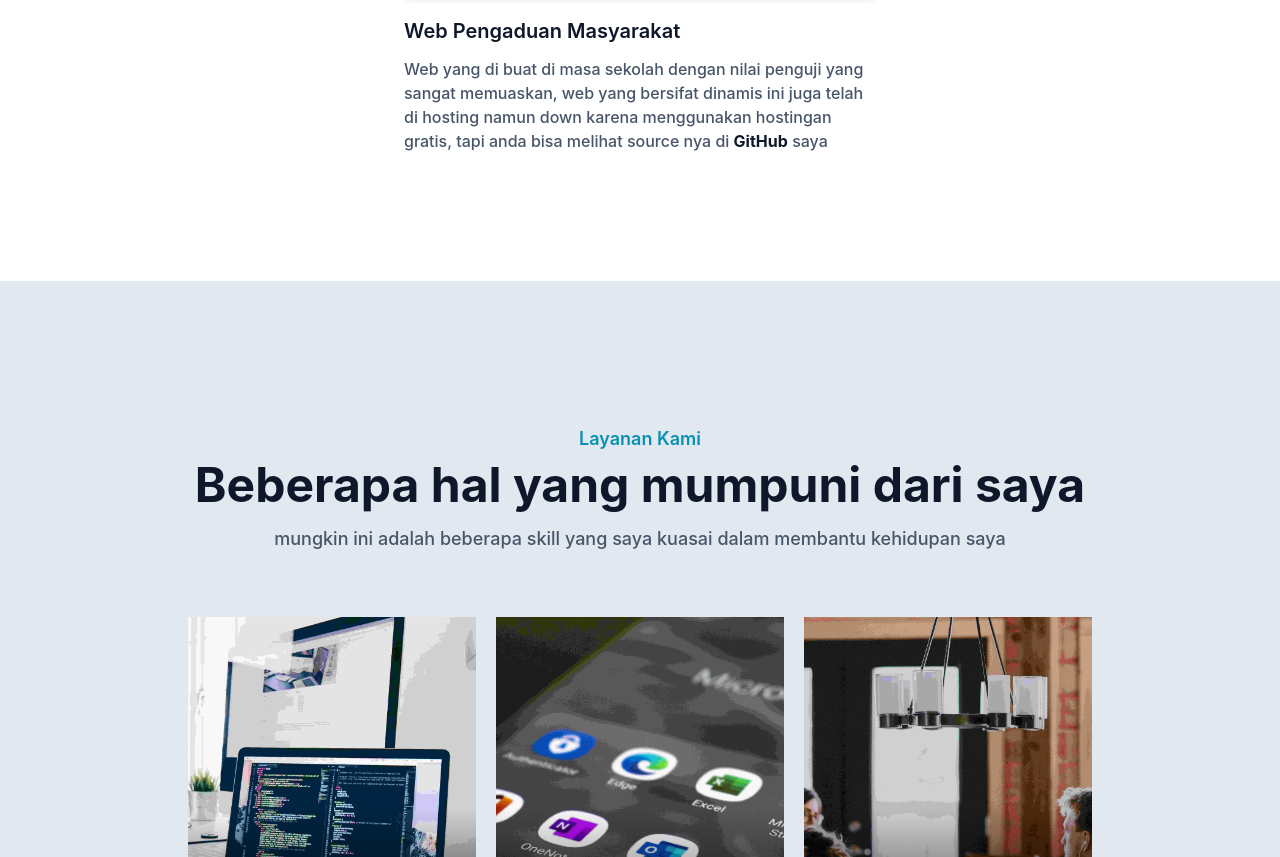
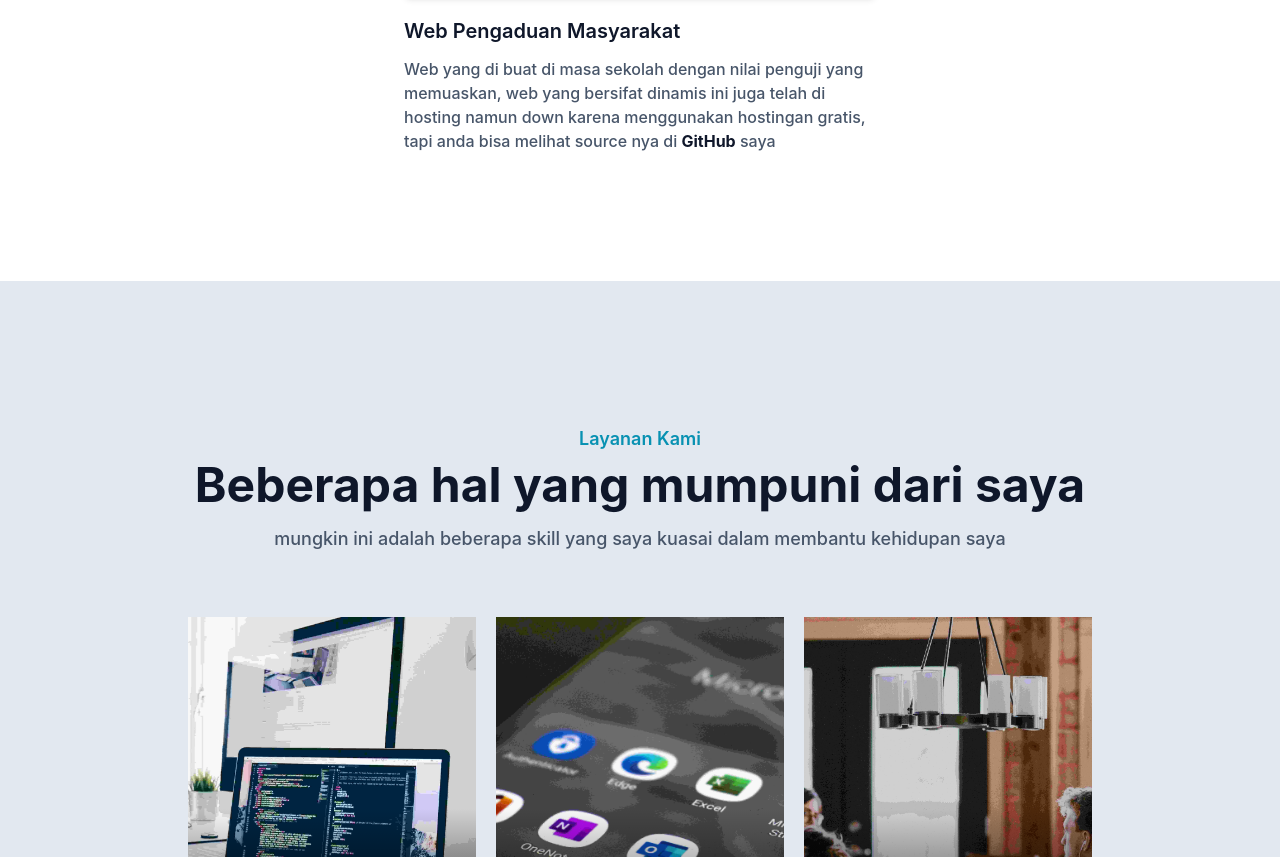
Before and after one commit to ahyaryu/portfolio-ahyar, a website: page index.html in a window 1280 px wide. Shown: the part 1908-2765 px from the top of the page. Drawn offline with Linux system fonts and the light colour scheme.

Commit message:
hapus dikit tulisan

```diff
--- a/index.html
+++ b/index.html
@@ -123,7 +123,7 @@
                 <img  src="dist/img/portfolio/1.png" alt="web pengaduan masyarakat" class="flex transform  hover:scale-105 transition-all hover:shadow-md hover:shadow-primary" width="w-full">
               </div>
               <h3 class="mt-5 mb-3 text-xl font-semibold text-dark dark:text-white">Web Pengaduan Masyarakat</h3>
-              <p class="text-base font-medium text-slate-600 dark:text-slate-300">Web yang di buat di masa sekolah dengan nilai penguji yang sangat memuaskan, web yang bersifat dinamis ini juga telah di hosting namun down karena menggunakan hostingan gratis, tapi anda bisa melihat source nya di <a href="https://github.com/ahyaryu/muhamadachyaryumandanu"><b class="text-dark dark:text-ketiga">GitHub</b></a> saya</p>
+              <p class="text-base font-medium text-slate-600 dark:text-slate-300">Web yang di buat di masa sekolah dengan nilai penguji yang memuaskan, web yang bersifat dinamis ini juga telah di hosting namun down karena menggunakan hostingan gratis, tapi anda bisa melihat source nya di <a href="https://github.com/ahyaryu/muhamadachyaryumandanu"><b class="text-dark dark:text-ketiga">GitHub</b></a> saya</p>
             </div>
           </div>
         </div>
```
Also changed, not shown: dist/output.css.
